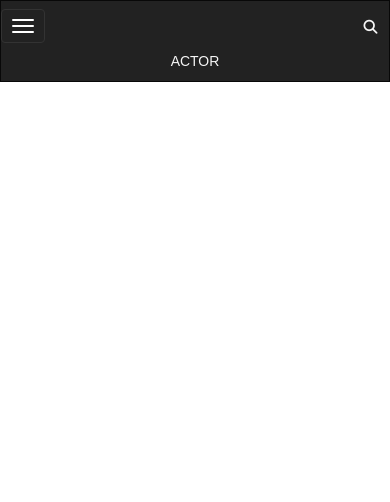
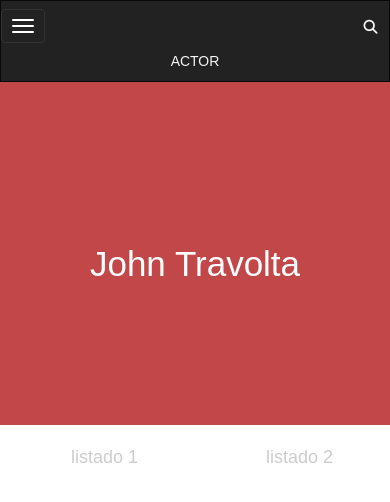
Before and after one commit to M2B0C17/mis-pelis, a website: page actor.html in a window 390 px wide. Drawn offline with Linux system fonts and the light colour scheme; a web font is replaced by a local one.

Commit message:
Subiendo Maqueta Vista 2

```diff
--- a/actor.html
+++ b/actor.html
@@ -33,8 +33,32 @@
 		      </ul>
 		    </div>
 		</div><!-- /.container-fluid -->
-
 	</nav>
+	<!-- Inicio Actor -->
+	<!-- Nombre Actor -->
+	<div class="macFondoActor">
+		<div class="container">
+			<div class="row macBoxTitle">
+				<div class="col-xs-12 col-sm-12 hidden-md hidden-lg text-center">
+					<h1 class="macTituloActor">John Travolta</h1>
+				</div>
+			</div>
+		</div>
+	</div>
+	<!-- Peliculas Actor -->
+	<div class="macListPeliculasActor">
+		<div class="container">
+			<div class="row">
+				<div class="col-xs-6 col-sm-6 hidden-md hidden-lg macBoxListPeliculas">
+					listado 1
+				</div>
+				<div class="col-xs-6 col-sm-6 hidden-md hidden-lg macBoxListPeliculas">
+					listado 2
+				</div>
+			</div>
+		</div>
+	</div>
+	<!-- Fin Actor -->
 
 	<script src="dist/js/script.js"></script>
 </body>
--- a/assets/sass/_bases.scss
+++ b/assets/sass/_bases.scss
@@ -116,6 +116,9 @@ h1,h2,h3,h4,h5,h6{
 
 	a, a:hover{
 		text-decoration: none;
+	}
+
+	.macDrama{
 		color: $color-grisTexto;
 		font-style: italic;
 	}
@@ -144,5 +147,38 @@ h1,h2,h3,h4,h5,h6{
 		font-weight: lighter;
 	}
 }
+/* Fin Details */
 
-/* Fin Details */
+/* Inicio Actor */
+.macFondoActor{
+	width: 100%;
+	height: 350px;
+	margin-top: -27px;
+	background-color: $main-color;
+	color: $color-white;
+
+	.macBoxTitle{
+		padding-top: 150px;
+	}
+
+	.macTituloActor{
+		font-size: 35px;
+		font-family: $cuerpo;
+		font-weight: lighter;
+	}
+}
+
+.macListPeliculasActor{
+		padding-top: 20px;
+
+		.macBoxListPeliculas{
+			padding-left: 71px;
+			color: $color-grisTexto;
+			font-size: 18px;
+			font-family: $cuerpo;
+			font-weight: 400;
+		}
+	}
+
+
+/* Fin Actor */
```
Also changed, not shown: details.html (+5 -6 lines), assets/css/main.css, dist/css/style.min.css, 1 other file.
